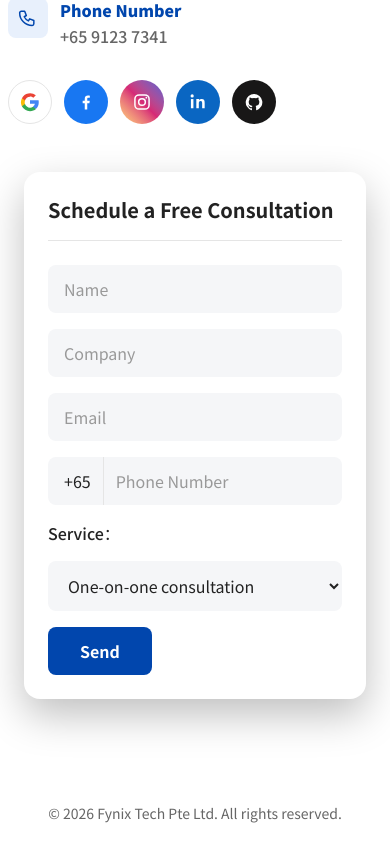
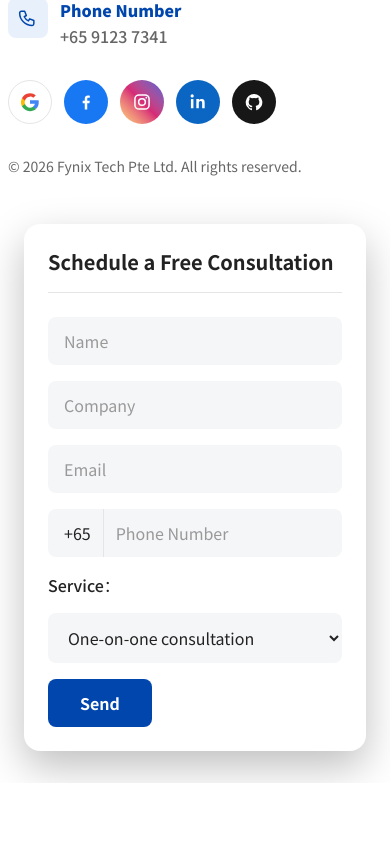
Before and after one commit to jojosam90/fynixtech-website, a Next.js app: page / in a window 390 px wide. Shown: the part 3620-4475 px from the top of the page. After the commit the page ends 4403 px from the top, so only its background shows below. Built offline with nearby package versions, Linux system fonts and the light colour scheme.

Commit message:
Move copyright text into the brand column, below the social icons

```diff
--- a/src/components/Footer.tsx
+++ b/src/components/Footer.tsx
@@ -100,6 +100,10 @@ export default function Footer() {
                 </a>
               ))}
             </div>
+
+            <p className="mt-8 text-sm md:ml-4">
+              © {new Date().getFullYear()} {t(brand)} Pte Ltd. {t({ en: "All rights reserved.", zh: "保留所有权利。" })}
+            </p>
           </div>
 
           {/* Consultation form */}
@@ -225,12 +229,6 @@ export default function Footer() {
             )}
           </div>
         </div>
-
-        <div className="mt-20 pt-6 text-center text-sm md:text-left">
-          <p>
-            © {new Date().getFullYear()} {t(brand)} Pte Ltd. {t({ en: "All rights reserved.", zh: "保留所有权利。" })}
-          </p>
-        </div>
       </div>
     </footer>
   );
```
Also changed, not shown: 11 other files (tests, documents, lock files or other folders).
